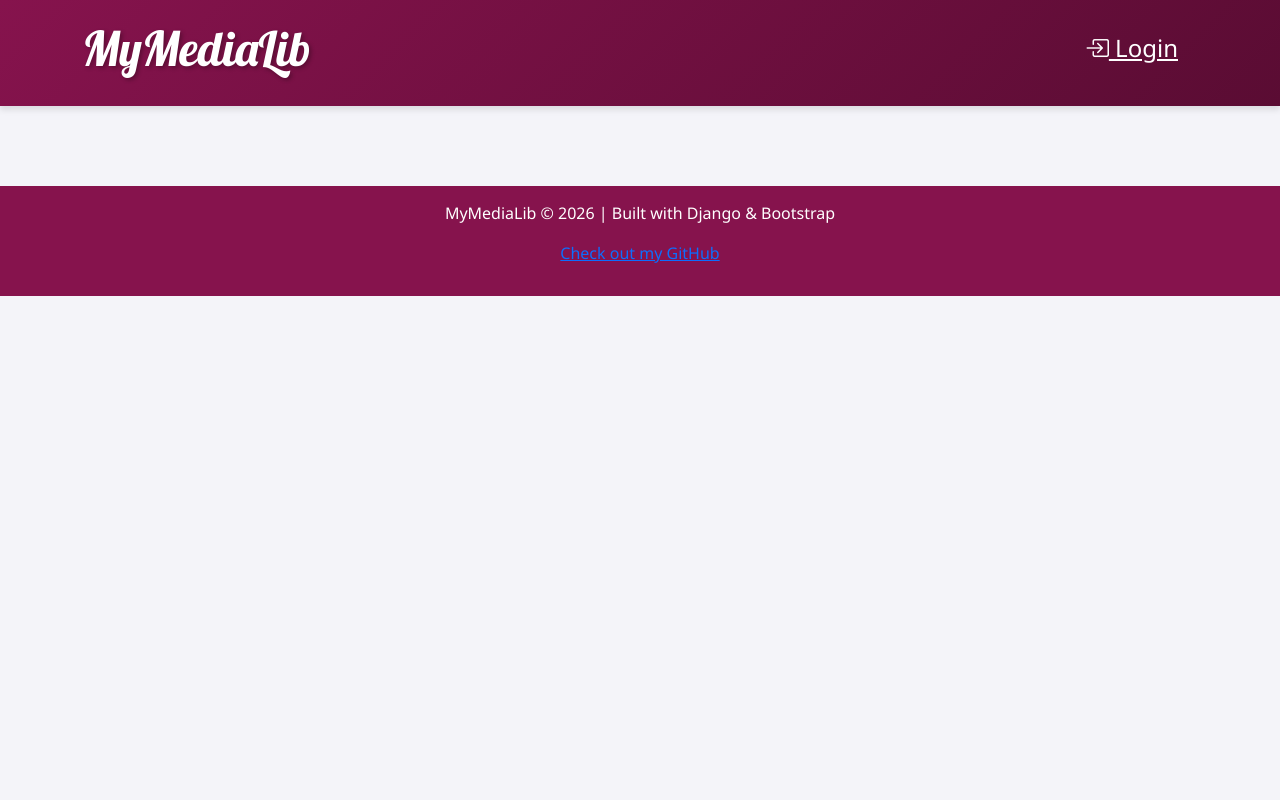
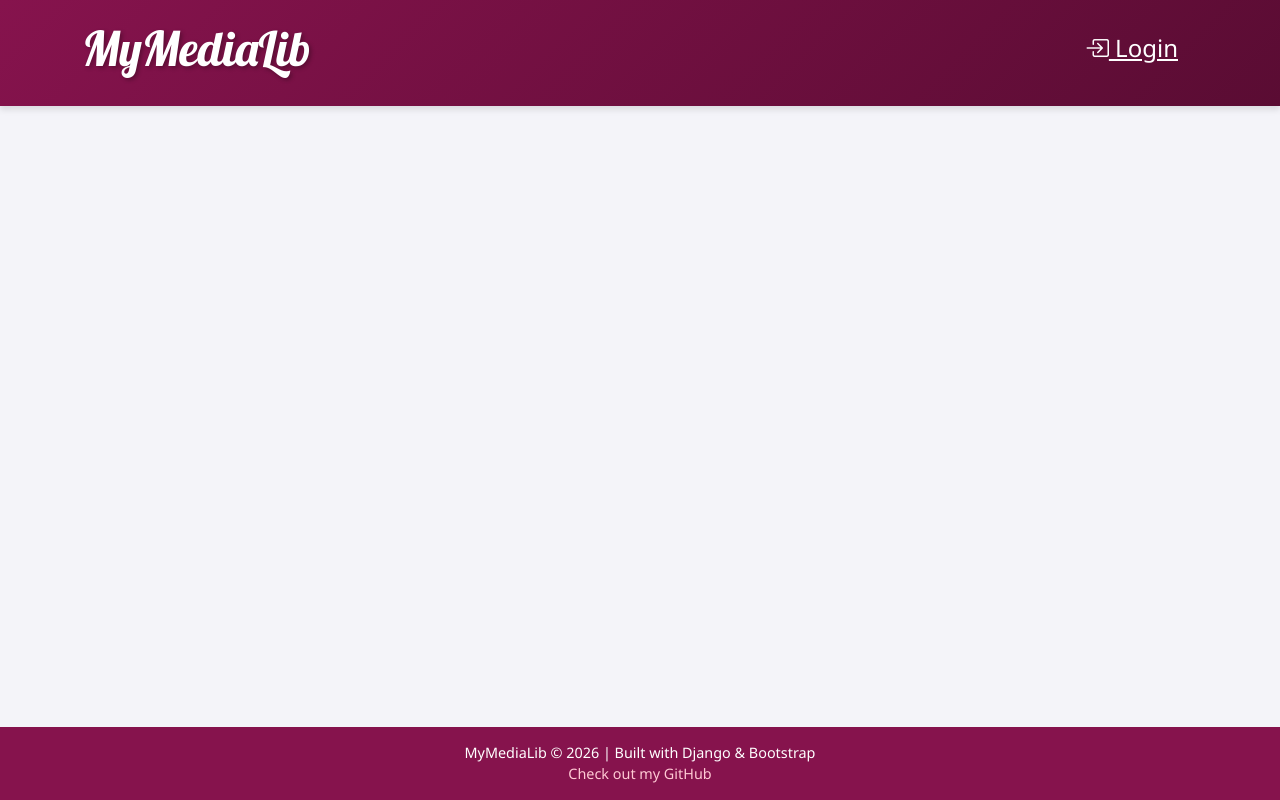
Before and after one commit to marlonvess/Mymedialib, a Django app: page / in a window 1280 px wide. Run offline with Django 5.2, Linux system fonts and the light colour scheme; data that the repository does not hold is empty.

Commit message:
ok...i'm done

```diff
--- a/medialib/static/css/medialib.css
+++ b/medialib/static/css/medialib.css
@@ -1,11 +1,17 @@
 body {
-    font-family: 'Segoe UI', Roboto, Helvetica, Arial, sans-serif;
+ font-family: 'Segoe UI', Roboto, Helvetica, Arial, sans-serif;
     margin: 0;
     padding: 0;
     background-color: #f4f4f9;
     color: #333;
+    display: flex;
+    flex-direction: column;
+    min-height: 100vh;
 }
 
+main.container {
+    flex: 1;
+}
 .page-header {
     background: linear-gradient(135deg, #86134d, #5a0c33);
     margin-top: 0;
@@ -119,3 +125,13 @@ button.top-menu {
     width: 100%;
     margin-top: 40px;
 }
+
+.page-footer p {
+    margin: 0;
+    font-size: 0.9rem;
+}
+
+.page-footer a {
+    color: #ffcad4;
+    text-decoration: none;
+}
```
